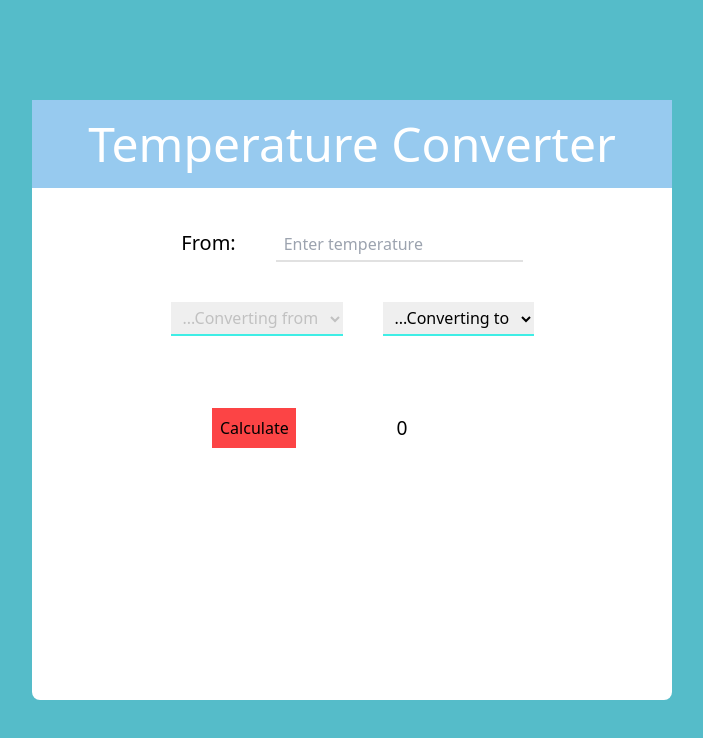
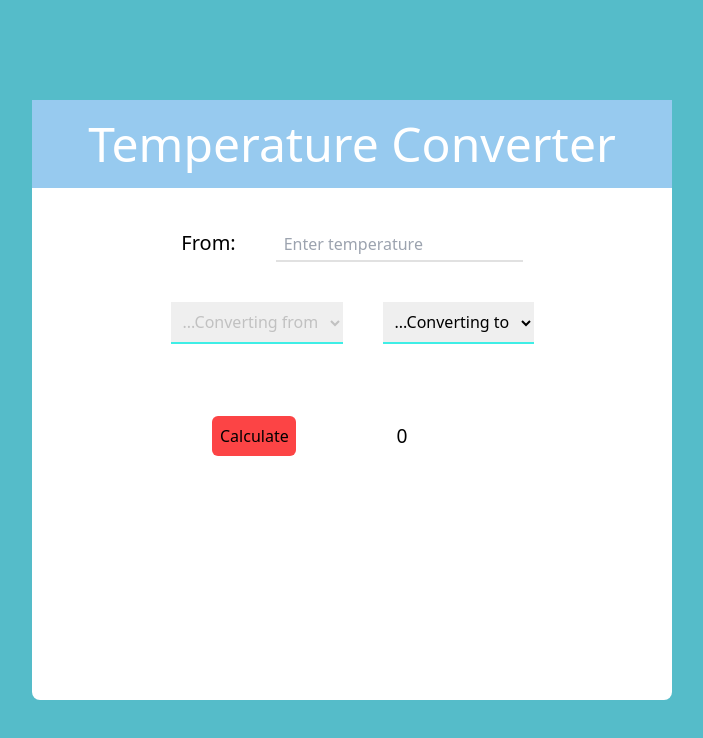
Before and after one commit to PrimeFord/Temperature_Converter, a React (Vite) app: page / in a window 1280 px wide. Shown: the top 738 px of the page, without its empty margins (288-991 px from the left). Built offline with nearby package versions, Linux system fonts and the light colour scheme.

Commit message:
feat: Temperature Converter

```diff
--- a/src/App.jsx
+++ b/src/App.jsx
@@ -32,7 +32,7 @@ function App() {
               <option value="kelvin">Kelvin</option>
             </select>
             <select
-              className="border-solid border-b-2 border-[#3feee6] focus:outline-none px-2 py-1"
+              className="border-solid border-b-2 border-[#3feee6] focus:outline-none px-2 py-2"
               name="from"
               id="from"
             >
@@ -45,7 +45,7 @@ function App() {
             </select>
           </section>
           <div className="w-[50%] flex flex-col items-center lg:flex-row gap-4 justify-between mt-4 p-4">
-            <button className="w-[100%] lg:w-[30%] bg-[#fc4445] p-2">
+            <button className="w-[100%] lg:w-[30%] rounded-md bg-[#fc4445] p-2">
               Calculate
             </button>
             <p className="w-[65%] flex justify-center items-center text-[1.2rem] font-[400]">
```
